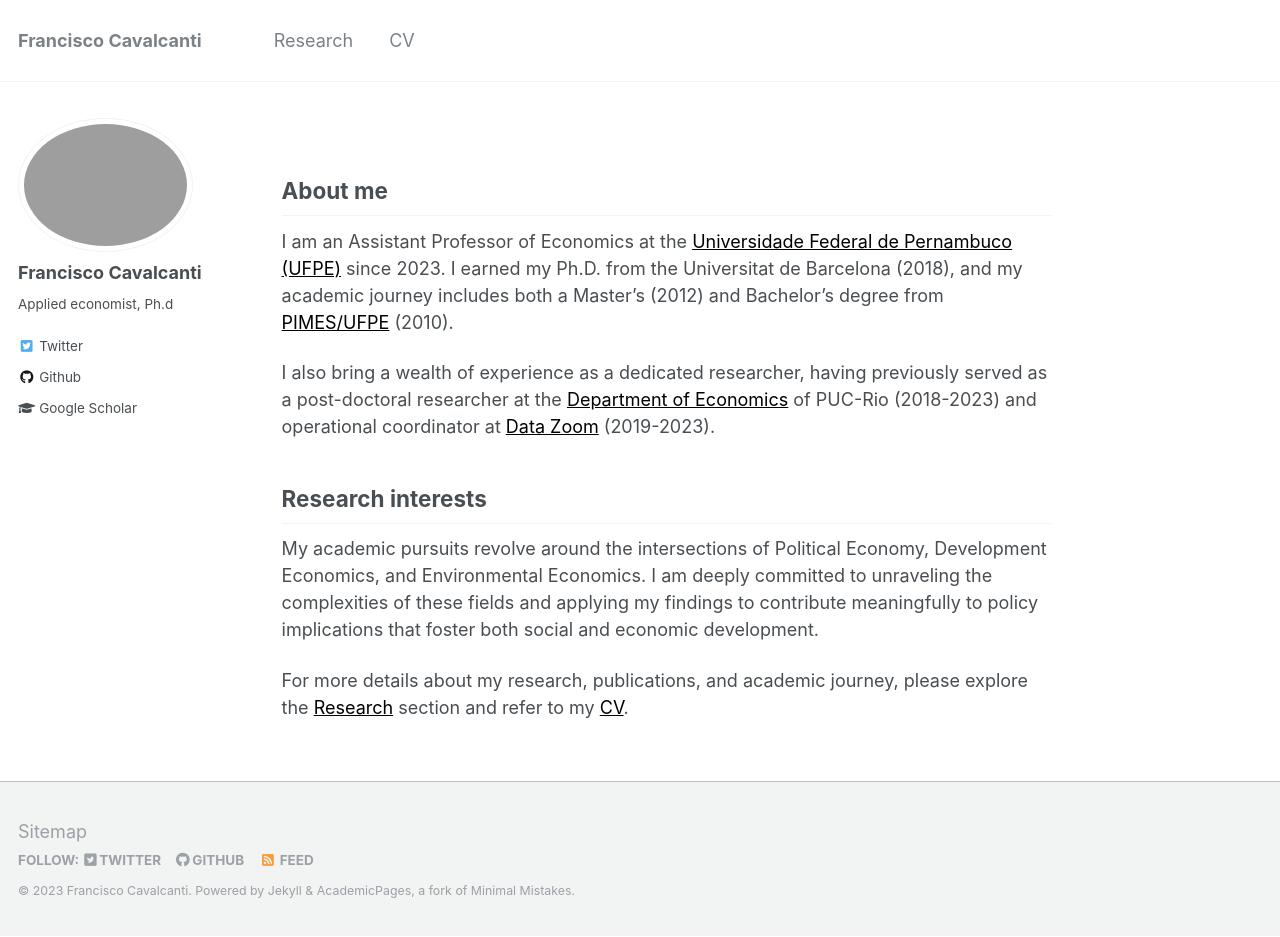
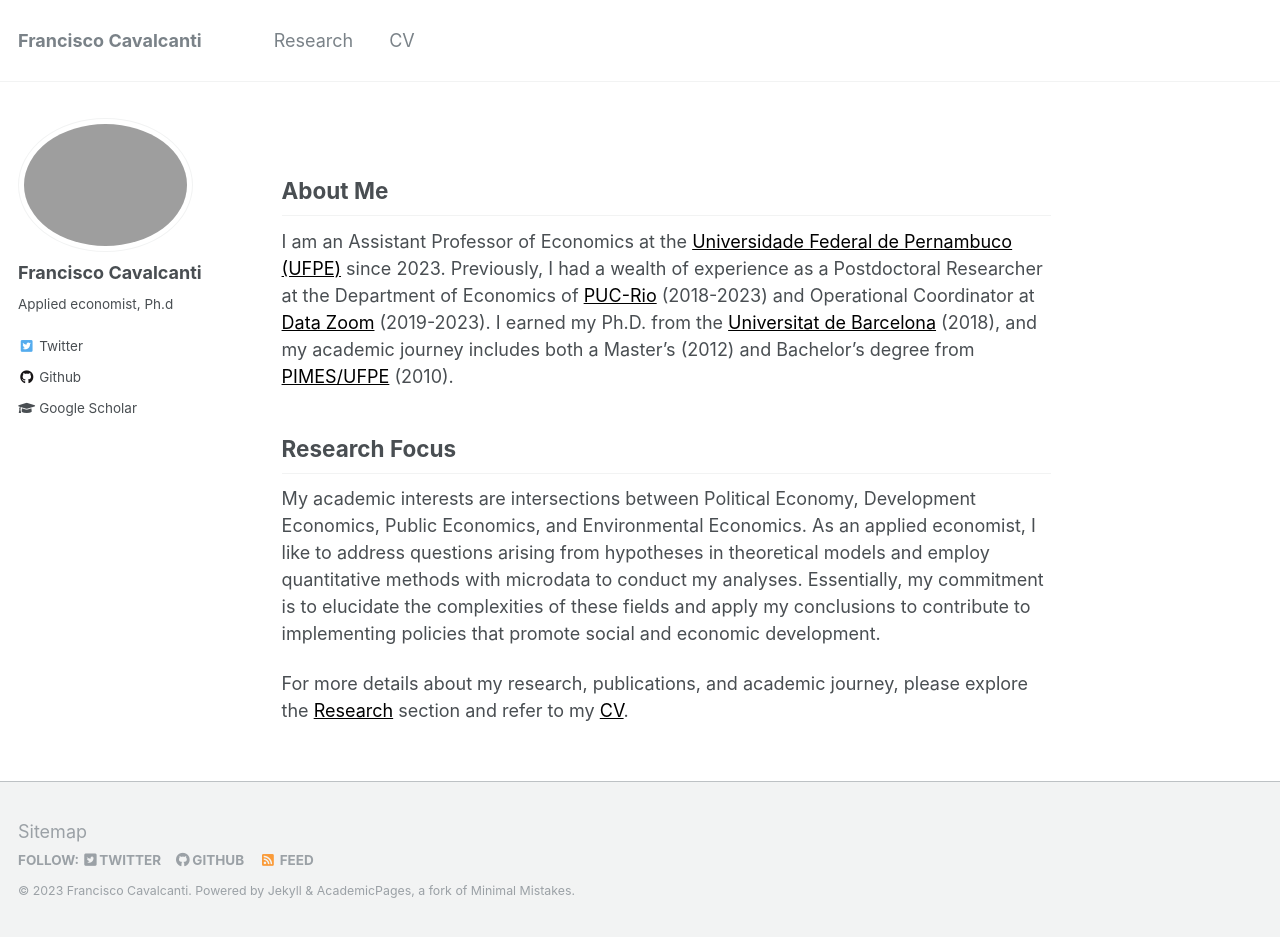
Before and after one commit to FranciscoCavalcanti/FranciscoCavalcanti.github.io, a Jekyll site: the page built from _pages/about.md, in a window 1280 px wide and 937 px high. Built offline with Jekyll 4.4.1, drawn with Linux system fonts in a browser that asks for light colours.

Commit message:
pdate Website - New "about me" and "research

```diff
--- a/_pages/about.md
+++ b/_pages/about.md
@@ -9,16 +9,14 @@ redirect_from:
 ---
 
 
-## About me
+## About Me
 
-I am an Assistant Professor of Economics at the <a style='color: black;' href='https://www.ufpe.br/'>Universidade Federal de Pernambuco (UFPE)</a> since 2023. I earned my Ph.D. from the Universitat de Barcelona (2018), and my academic journey includes both a Master's (2012) and Bachelor's degree from <a style='color: black;' href='https://sites.google.com/view/pimes/'>PIMES/UFPE</a> (2010).
-
-I also bring a wealth of experience as a dedicated researcher, having previously served as a post-doctoral researcher at the <a style='color: black;' href='http://www.econ.puc-rio.br/'>Department of Economics</a> of PUC-Rio (2018-2023) and operational coordinator at <a style='color: black;' href='http://www.econ.puc-rio.br/datazoom/index.html'>Data Zoom</a> (2019-2023).
+I am an Assistant Professor of Economics at the <a style='color: black;' href='https://www.ufpe.br/'>Universidade Federal de Pernambuco (UFPE)</a> since 2023. Previously, I had a wealth of experience as a Postdoctoral Researcher at the Department of Economics of <a style='color: black;' href='http://www.econ.puc-rio.br/'>PUC-Rio</a> (2018-2023) and Operational Coordinator at <a style='color: black;' href='http://www.econ.puc-rio.br/datazoom/index.html'>Data Zoom</a> (2019-2023). I earned my Ph.D. from the <a style='color: black;' href='https://www.ub.edu/school-economics/'>Universitat de Barcelona</a> (2018), and my academic journey includes both a Master's (2012) and Bachelor's degree from <a style='color: black;' href='https://sites.google.com/view/pimes/'>PIMES/UFPE</a> (2010).
 
 
-## Research interests
+## Research Focus
 
-My academic pursuits revolve around the intersections of Political Economy, Development Economics, and Environmental Economics. I am deeply committed to unraveling the complexities of these fields and applying my findings to contribute meaningfully to policy implications that foster both social and economic development.
+My academic interests are intersections between Political Economy, Development Economics, Public Economics, and Environmental Economics. As an applied economist, I like to address questions arising from hypotheses in theoretical models and employ quantitative methods with microdata to conduct my analyses. Essentially, my commitment is to elucidate the complexities of these fields and apply my conclusions to contribute to implementing policies that promote social and economic development.
 
 
 For more details about my research, publications, and academic journey, please explore the <a style='color: black;' href='https://franciscocavalcanti.github.io/research/'>Research</a> section and refer to my <a style='color: black;' href='https://franciscocavalcanti.github.io/cv/'>CV</a>.
```
Also changed, not shown: _pages/research.md (+1 -1 lines), Gemfile.lock.
